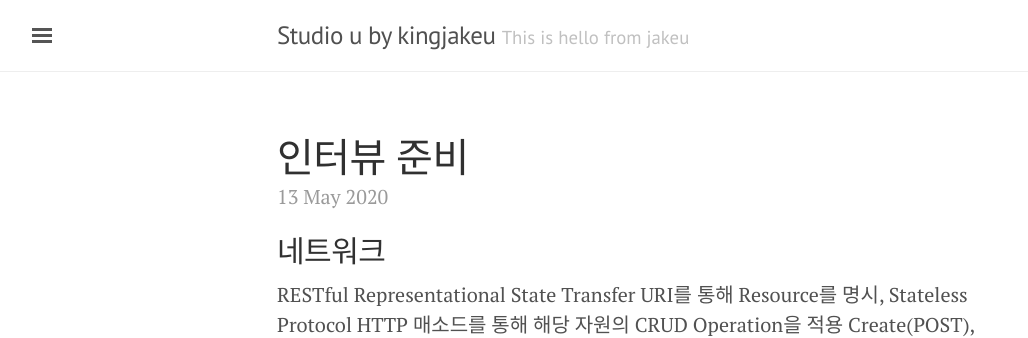
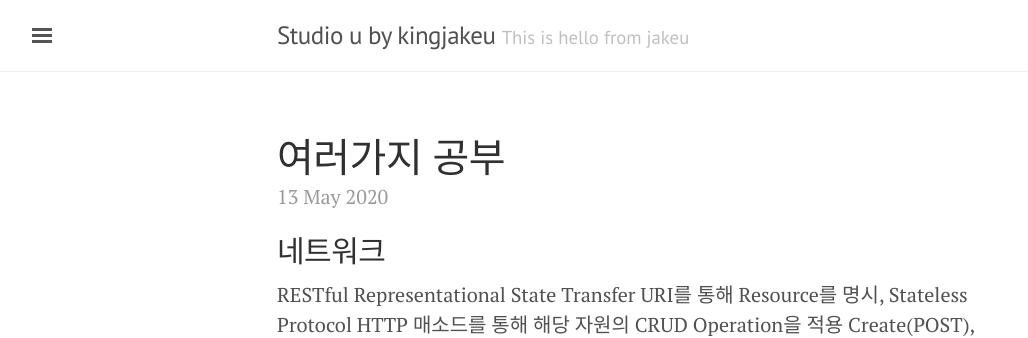
Before and after one commit to kingjakeu/kingjakeu.github.io, a Jekyll site: the page built from _posts/2020-05-12-study.md, in a window 1280 px wide. Shown: the top 338 px of the page, without its empty margins (3-1031 px from the left). Built offline with Jekyll 4.4.1, drawn with Linux system fonts in a browser that asks for light colours; our own code applies the rules of GitHub Pages for plain Markdown files.

Commit message:
file name changed

```diff
--- a/_posts/2020-05-12-interview-prepare.md
+++ b/_posts/2020-05-12-study.md
@@ -1,5 +1,5 @@
 ---
-title: "인터뷰 준비"
+title: "여러가지 공부"
 date: 2020-05-12 23:20:00 -0400
 category: study
 ---
```
